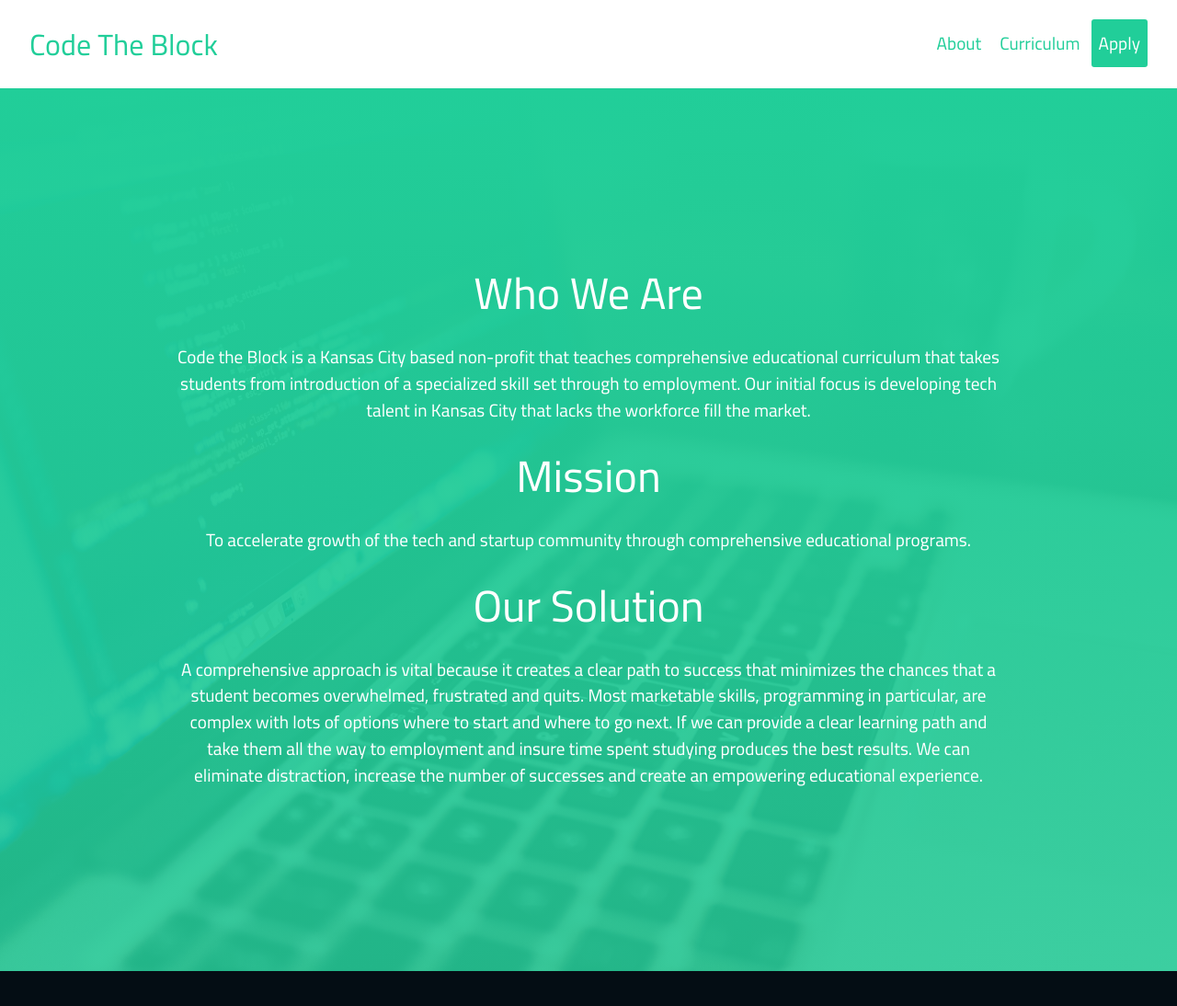
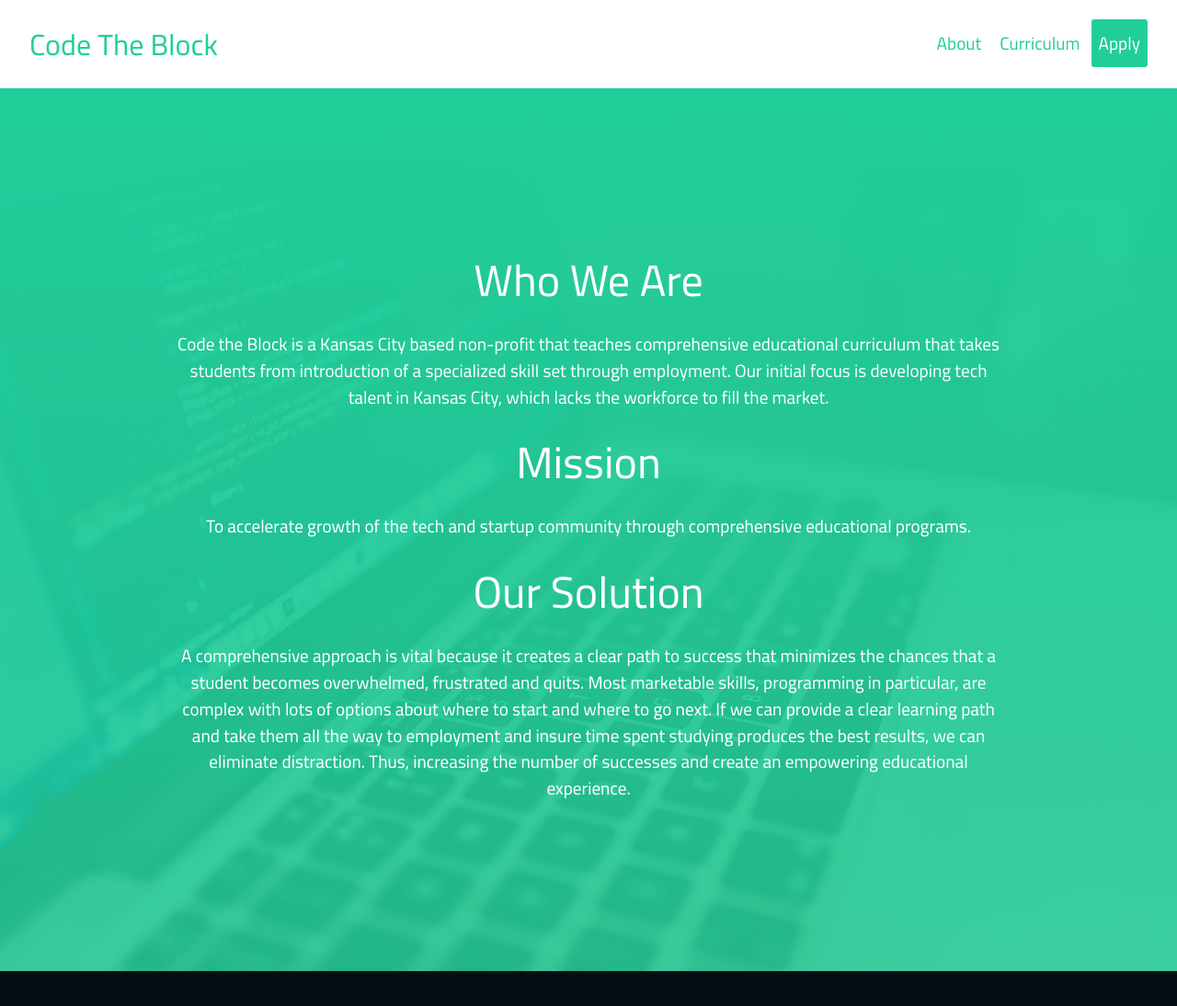
Before and after one commit to josephbrockw/codeTheBlock, a website: page index.html in a window 1280 px wide. Shown: the top 1094 px of the page at 92% size. Drawn offline with nearby package versions, Linux system fonts and the light colour scheme.

Commit message:
grammar errors fixed

```diff
--- a/index.html
+++ b/index.html
@@ -25,11 +25,11 @@
   </nav>
   <section id="section-one">
     <h2 class="title">Who We Are</h2>
-      <p>Code the Block is a Kansas City based non-profit that teaches comprehensive educational curriculum that takes students from introduction of a specialized skill set through to employment. Our initial focus is developing tech talent in Kansas City that lacks the workforce fill the market.</p>
+      <p>Code the Block is a Kansas City based non-profit that teaches comprehensive educational curriculum that takes students from introduction of a specialized skill set through employment. Our initial focus is developing tech talent in Kansas City, which lacks the workforce to fill the market.</p>
     <h3 class="title">Mission</h3>
     <p>To accelerate growth of the tech and startup community through comprehensive educational programs.</p>
     <h3 class="title">Our Solution</h3>
-    <p>A comprehensive approach is vital because it creates a clear path to success that minimizes the chances that a student becomes overwhelmed, frustrated and quits. Most marketable skills, programming in particular, are complex with lots of options where to start and where to go next. If we can provide a clear learning path and take them all the way to employment and insure time spent studying produces the best results. We can eliminate distraction, increase the number of successes and create an empowering educational experience.</p>
+    <p>A comprehensive approach is vital because it creates a clear path to success that minimizes the chances that a student becomes overwhelmed, frustrated and quits. Most marketable skills, programming in particular, are complex with lots of options about where to start and where to go next. If we can provide a clear learning path and take them all the way to employment and insure time spent studying produces the best results, we can eliminate distraction. Thus, increasing the number of successes and create an empowering educational experience.</p>
   </section>
   <section id="section-two">
     <div class="code-box">
@@ -38,7 +38,7 @@
       </div>
     </div>
     <h2 class="title">Our Curriculum</h2>
-    <p>After 12-14 intense sessions of training and mentorship, Code the Block students graduate as an entry level Frontend Web developer. We offer the curriculum, guidance and support systems to allow graduates to excel and compete with incredible efficiency and effectiveness in a hotly contested job market. Code the Block’s unique teaching focuses on helping our students develop all skills necessary to be impactful in a immediately. We select students for our program based on their motivation to grow develop as a young individual.</p>
+    <p>After 12-14 intense sessions of training and mentorship, Code the Block students graduate as an entry level Frontend Web developer. We offer the curriculum, guidance and support systems to allow graduates to excel and compete with incredible efficiency and effectiveness in a hotly contested job market. Code the Block&rsquo;s unique teaching focuses on helping our students develop all skills necessary to be impactful immediately. We select students for our program based on their motivation to grow and develop as a young individual.</p>
     <h3 class="title">Languages</h3>
     <ul>
       <li>HTML5</li>
```
